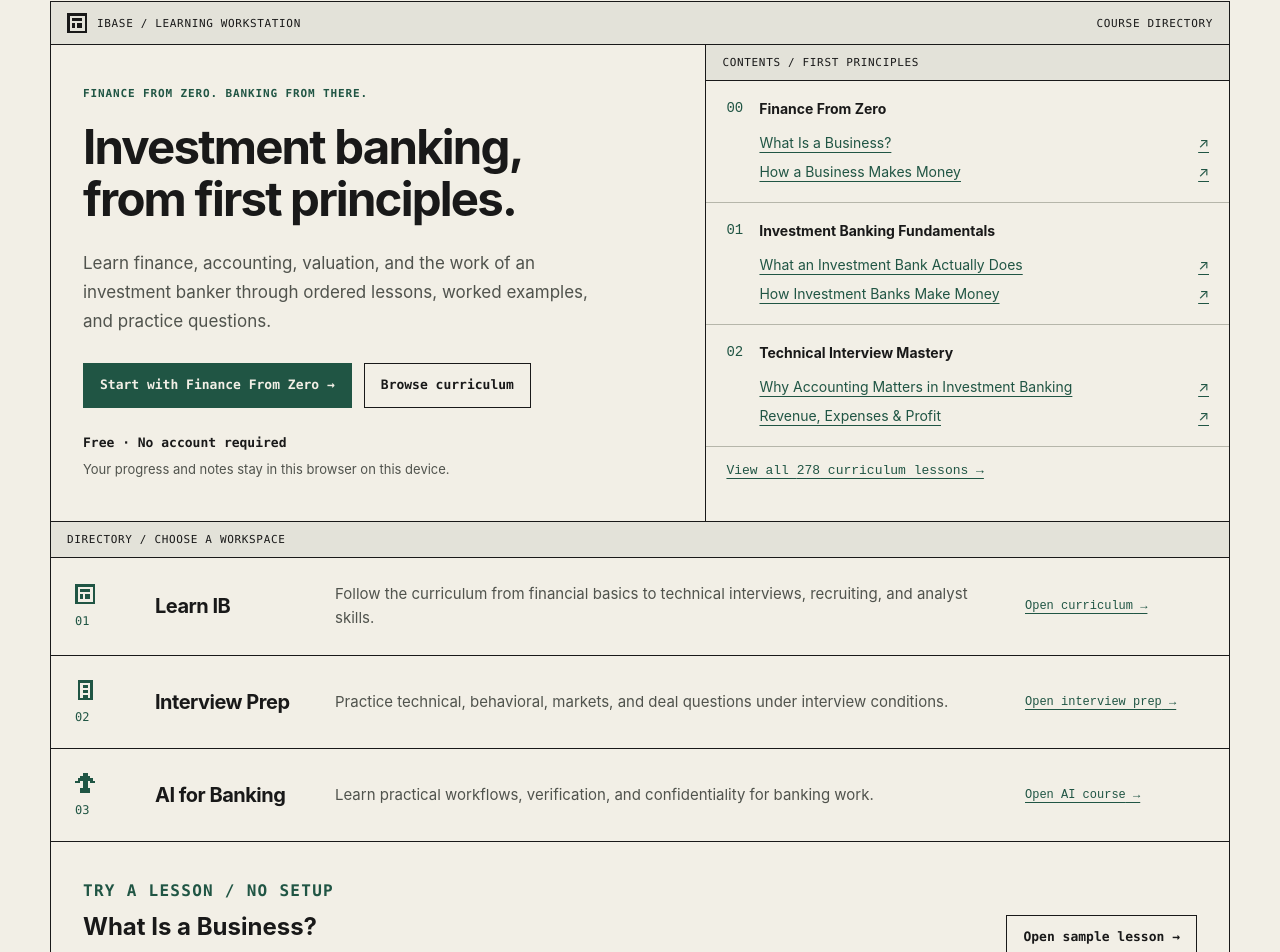
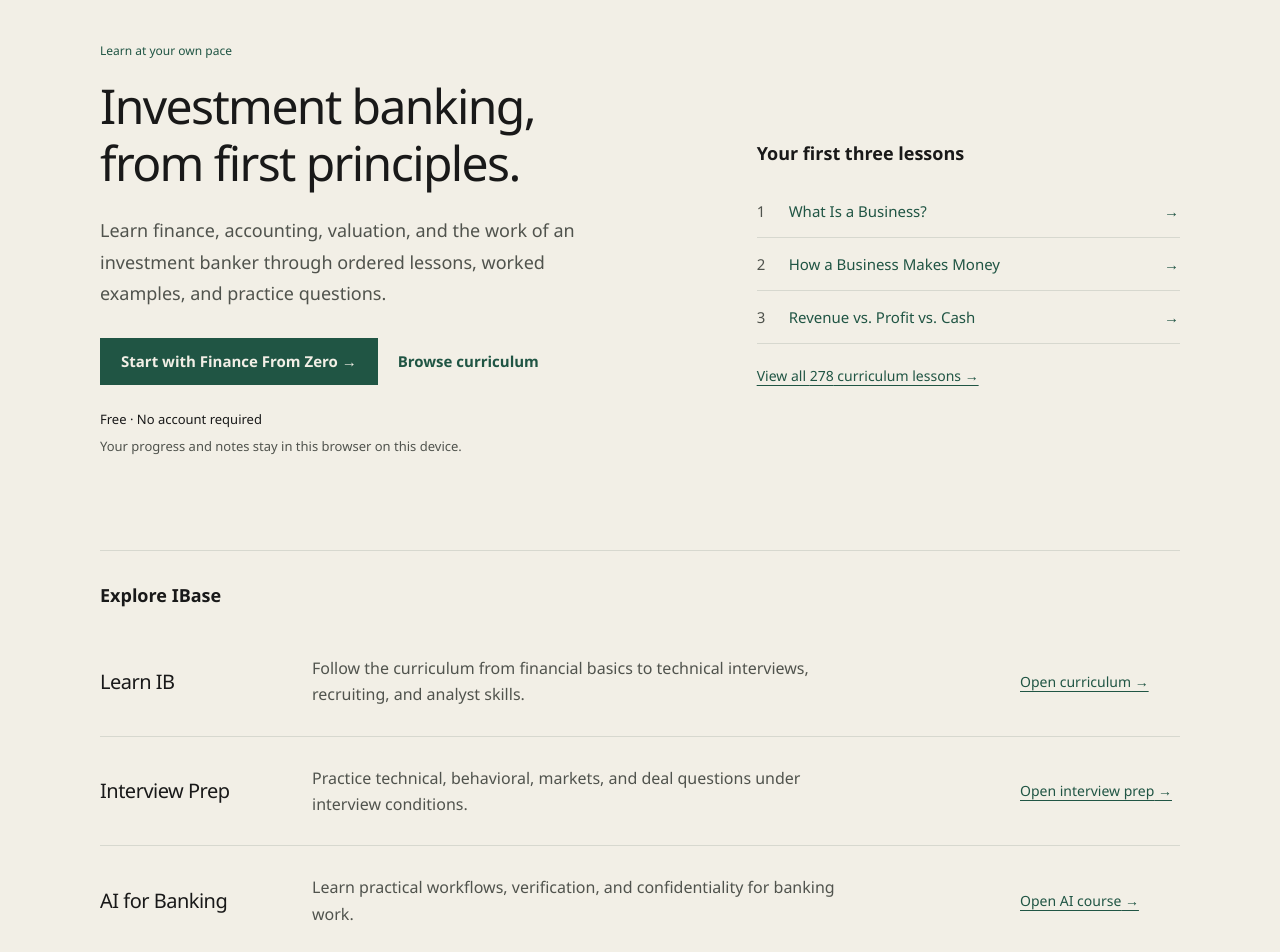
Before and after one commit to Trackifer-student/ibase, a React (Vite) app: page / in a window 1280 px wide. Shown: the part 99-1051 px from the top of the page. Built offline with nearby package versions, Linux system fonts and the light colour scheme.

Commit message:
Simplify homepage choices and prioritize returning learners

```diff
--- a/src/App.jsx
+++ b/src/App.jsx
@@ -15,8 +15,8 @@ import SiteFooter from './components/SiteFooter'
 import LegalPage from './components/LegalPage'
 import NotFound from './components/NotFound'
 import StudyDialog from './components/StudyDialog'
-import PixelIcon from './components/PixelIcon'
 import './App.css'
+import './calm.css'
 
 function RichText({ children, onConcept }) {
   if (typeof children !== 'string') {
@@ -2480,7 +2480,7 @@ function App() {
           </p>
 
           <h1>
-            Curriculum index.
+            Your learning path.
           </h1>
 
           <p className="page-intro">
@@ -2546,9 +2546,9 @@ function App() {
             {!matchingEntries.length && <p>Try another lesson title or clear your search to browse all modules.</p>}
           </section> : <div className="curriculum-index">
             {tracks.map(track => <section key={track.id}>
-              <div className="index-heading"><span className="module-code">TRACK {track.number}</span>
-                <h2>{track.title}</h2><button onClick={() => openTrack(track)}>Track & exam →</button></div>
-              <div className="index-columns" aria-hidden="true"><span>CODE</span><span>MODULE</span><span>COMPLETED</span><span>ACTION</span></div>
+              <div className="index-heading"><span className="module-code">Track {track.number}</span>
+                <h2>{track.title}</h2><button onClick={() => openTrack(track)}>View track →</button></div>
+              <div className="index-columns" aria-hidden="true"><span>Code</span><span>Module</span><span>Progress</span><span></span></div>
               {track.modules.map(module => {
                 const done = module.lessons.filter(lesson => completedLessons.includes(lesson.id)).length
                 return <div className="index-row" key={module.id}>
@@ -2697,10 +2697,9 @@ function App() {
       />
 
       <section className="workstation-home">
-        <div className="window-heading"><span><PixelIcon kind="ledger" /> IBASE / LEARNING WORKSTATION</span><span>COURSE DIRECTORY</span></div>
-        <div className="home-opening">
+        {!(completedCurriculumCount > 0 || xp > 0 || needsReview.length > 0) && <div className="home-opening">
           <div className="home-introduction">
-            <p className="eyebrow">FINANCE FROM ZERO. BANKING FROM THERE.</p>
+            <p className="eyebrow">Learn at your own pace</p>
             <h1>Investment banking,<br />from first principles.</h1>
             <p className="subtitle">Learn finance, accounting, valuation, and the work of an investment banker through ordered lessons, worked examples, and practice questions.</p>
             <div className="home-actions">
@@ -2711,21 +2710,21 @@ function App() {
             <p className="local-note">Your progress and notes stay in this browser on this device.</p>
           </div>
           <aside className="curriculum-preview" aria-label="Curriculum preview">
-            <div className="panel-heading">CONTENTS / FIRST PRINCIPLES</div>
-            {tracks.slice(0, 3).map(track => <div className="preview-track" key={track.id}>
-              <p><span>{track.number}</span><strong>{track.title}</strong></p>
-              {track.modules[0].lessons.slice(0, 2).map(lesson => <a href={`/lesson/${lesson.id}`} key={lesson.id}
-                onClick={event => followLink(event, () => { startEntry({ track, module: track.modules[0], lesson }) })}>{lesson.title} <span aria-hidden="true">↗</span></a>)}
+            <h2 className="panel-heading">Your first three lessons</h2>
+            {lessonEntries.slice(0, 3).map((entry, index) => <div className="preview-track" key={entry.lesson.id}>
+              <a href={`/lesson/${entry.lesson.id}`} onClick={event => followLink(event, () => startEntry(entry))}>
+                <span className="lesson-order">{index + 1}</span>{entry.lesson.title}<span aria-hidden="true">→</span>
+              </a>
             </div>)}
             <a className="preview-all" href="/learn" onClick={event => followLink(event, () => { openLearn() })}>View all {lessonEntries.length} curriculum lessons →</a>
           </aside>
-        </div>
+        </div>}
         {(completedCurriculumCount > 0 || xp > 0 || needsReview.length > 0) && (
           <section className="returning-dashboard" aria-label="Your learning dashboard">
-            <div className="panel-heading">YOUR WORKSTATION / RETURNING LEARNER</div>
+            <h1 className="returning-title">Welcome back.</h1>
             <div className="returning-dashboard-grid">
               <div>
-                <span className="dashboard-label">PROGRESS</span>
+                <span className="dashboard-label">Progress</span>
                 <strong>{completedCurriculumCount} / {curriculumLessonIds.length}</strong>
                 <p>curriculum lessons complete</p>
               </div>
@@ -2735,7 +2734,7 @@ function App() {
                 <p>earned on this device</p>
               </div>
               <div>
-                <span className="dashboard-label">REVIEW</span>
+                <span className="dashboard-label">Review</span>
                 <strong>{needsReview.length}</strong>
                 <p>{needsReview.length === 1 ? 'concept needs attention' : 'concepts need attention'}</p>
               </div>
@@ -2758,18 +2757,14 @@ function App() {
           </section>
         )}
         <section className="area-directory" aria-label="Learning areas">
-          <div className="panel-heading">DIRECTORY / CHOOSE A WORKSPACE</div>
+          <h2 className="panel-heading">Explore IBase</h2>
           {[['ledger', '01', 'Learn IB', 'Follow the curriculum from financial basics to technical interviews, recruiting, and analyst skills.', '/learn', openLearn, 'Open curriculum'],
             ['practice', '02', 'Interview Prep', 'Practice technical, behavioral, markets, and deal questions under interview conditions.', '/interview', openInterview, 'Open interview prep'],
-            ['tools', '03', 'AI for Banking', 'Learn practical workflows, verification, and confidentiality for banking work.', '/ai', openAI, 'Open AI course']].map(([icon, code, title, body, href, action, label]) =>
-              <div className="directory-row" key={code}><span className="directory-code"><PixelIcon kind={icon} />{code}</span>
+            ['tools', '03', 'AI for Banking', 'Learn practical workflows, verification, and confidentiality for banking work.', '/ai', openAI, 'Open AI course']].map(([, code, title, body, href, action, label]) =>
+              <div className="directory-row" key={code}>
                 <h2>{title}</h2><p>{body}</p><a href={href} onClick={event => followLink(event, () => { action() })}>{label} →</a></div>)}
         </section>
-        <section className="sample-lesson">
-          <div><p className="eyebrow">TRY A LESSON / NO SETUP</p><h2>{lessonEntries[0].lesson.title}</h2>
-            <p>{lessonEntries[0].lesson.summary}</p><small>Read the explanation, work through the example, and check your understanding.</small></div>
-          <a className="secondary-button" href={`/lesson/${lessonEntries[0].lesson.id}`} onClick={event => followLink(event, () => { startEntry(lessonEntries[0]) })}>Open sample lesson →</a>
-        </section>
+
       </section>
 
       {renderFooter()}
```
